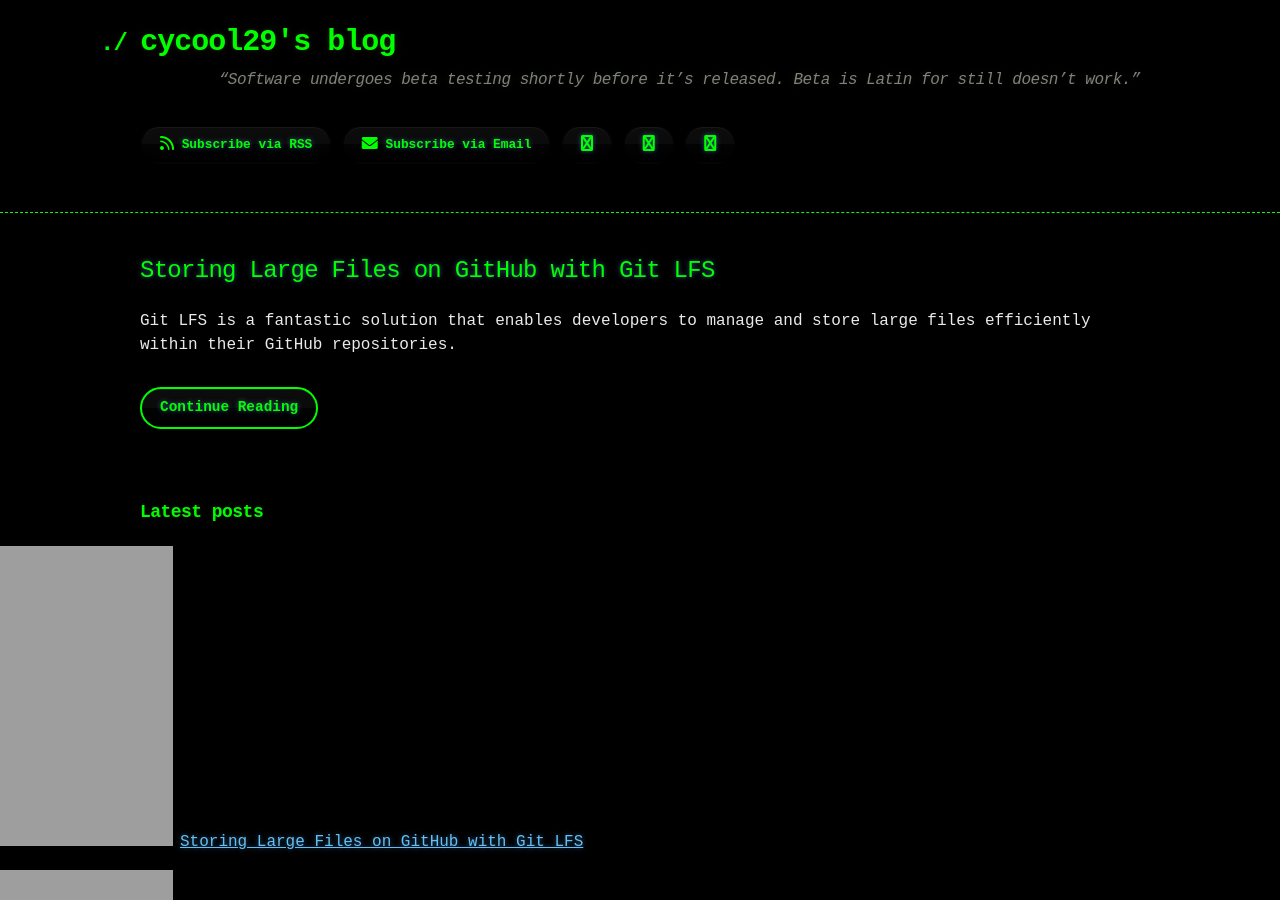
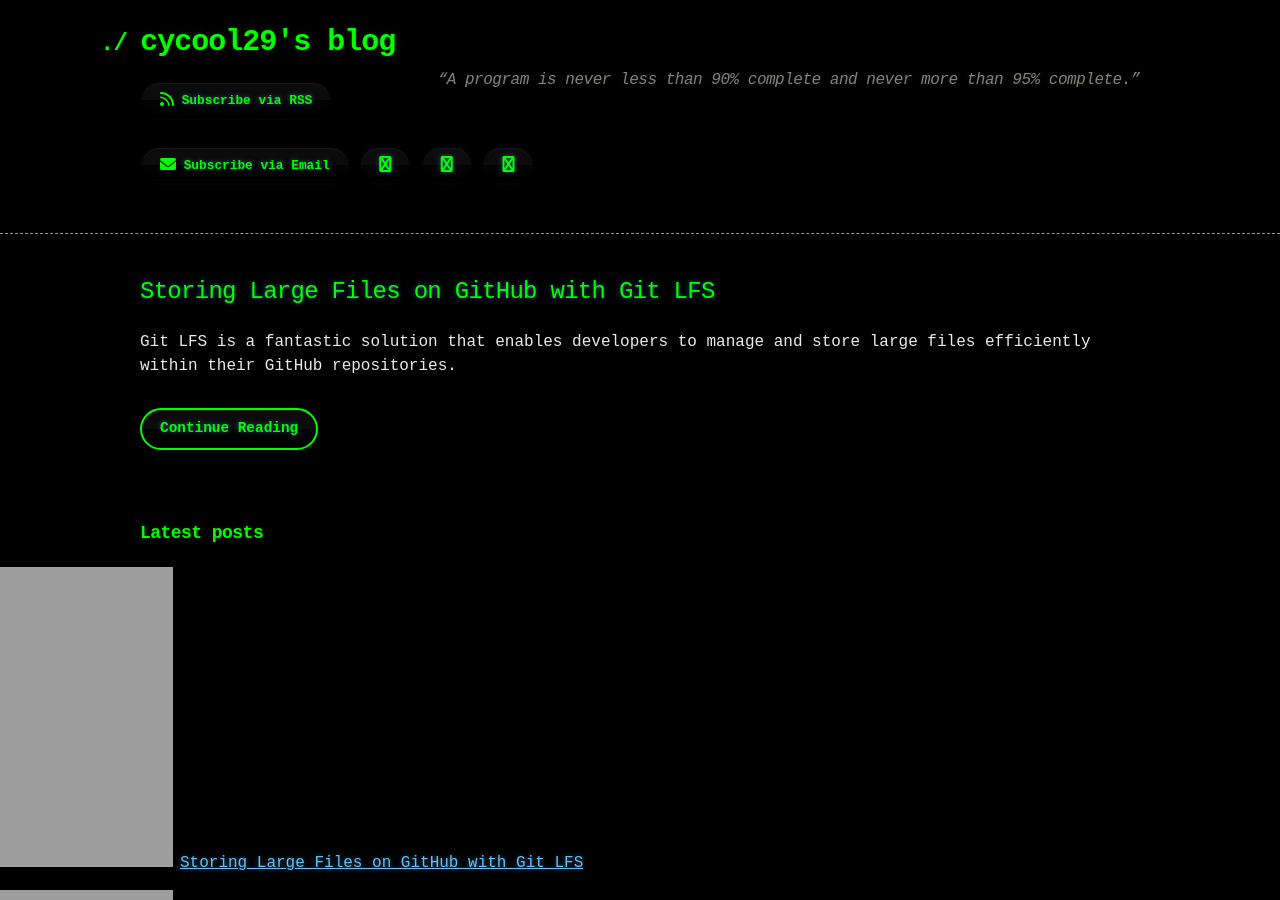
Before and after one commit to cycool29/cycool29.github.io, a Jekyll site: the page built from index.md, in a window 1280 px wide and 900 px high. Built offline with Jekyll 4.4.1, drawn with Linux system fonts in a browser that asks for light colours; a style sheet for code colours, icons or effects is not loaded.

Commit message:
Update quotes

```diff
--- a/_config.yml
+++ b/_config.yml
@@ -1,5 +1,5 @@
 title: cycool29's blog
-description: "“Software undergoes beta testing shortly before it’s released. Beta is Latin for still doesn’t work.” "
+description: "“A program is never less than 90% complete and never more than 95% complete.” "
 bio: A high school student. Intermediate in Python, Git, Bash. Learning JavaScript. He/Him. "
 author: cycool29
 url: https://cycool29.github.io
```
